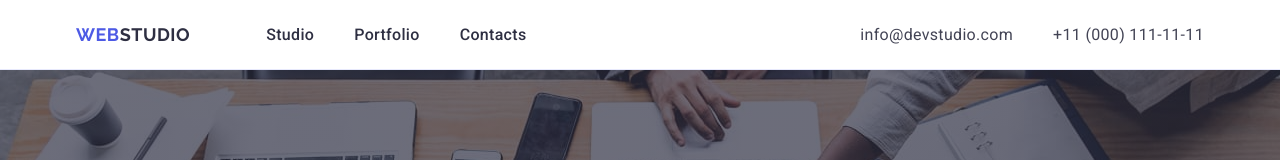
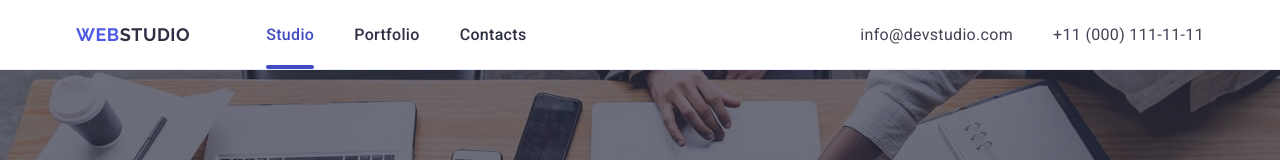
Before and after one commit to MaxfeedLeyn/goit-markup-hw-04, a plain HTML site: page index.html in a window 1280 px wide. Shown: the top 160 px of the page. Drawn offline with nearby package versions, Linux system fonts and the light colour scheme.

Commit message:
Misunderstanding happens

```diff
--- a/css/styles.css
+++ b/css/styles.css
@@ -104,10 +104,13 @@ img{
     color: #2e2f42;
 }
 
+.header-nav-item .first{
+    color: #404bbf;
+}
+
 .header-nav-item-link{
     transition: color 250ms cubic-bezier(0.4, 0, 0.2, 1);
     position: relative;
-    color: #404bbf;
 }
 
 .header-nav-item-link:focus,
@@ -116,7 +119,7 @@ img{
 }
 
 
-.header-nav-item-link:active::after{
+.header-nav-item .first::after{
     content: "";
     position: absolute;
     left: 0;
--- a/index.html
+++ b/index.html
@@ -28,7 +28,9 @@
           </a>
           <ul class="header-nav-list">
             <li class="header-nav-item">
-              <a class="header-nav-item-link" href="./index.html">Studio</a>
+              <a class="header-nav-item-link first" href="./index.html"
+                >Studio</a
+              >
             </li>
             <li class="header-nav-item">
               <a class="header-nav-item-link" href="">Portfolio</a>
```
